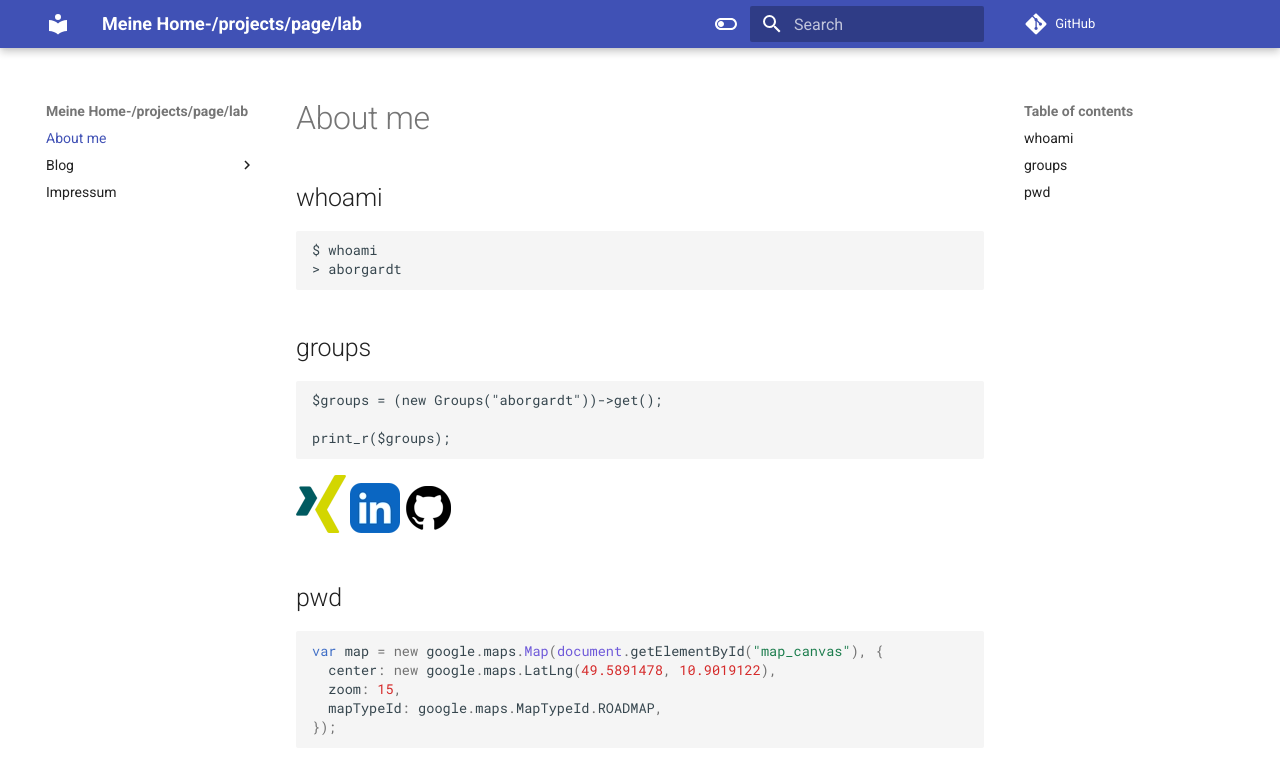
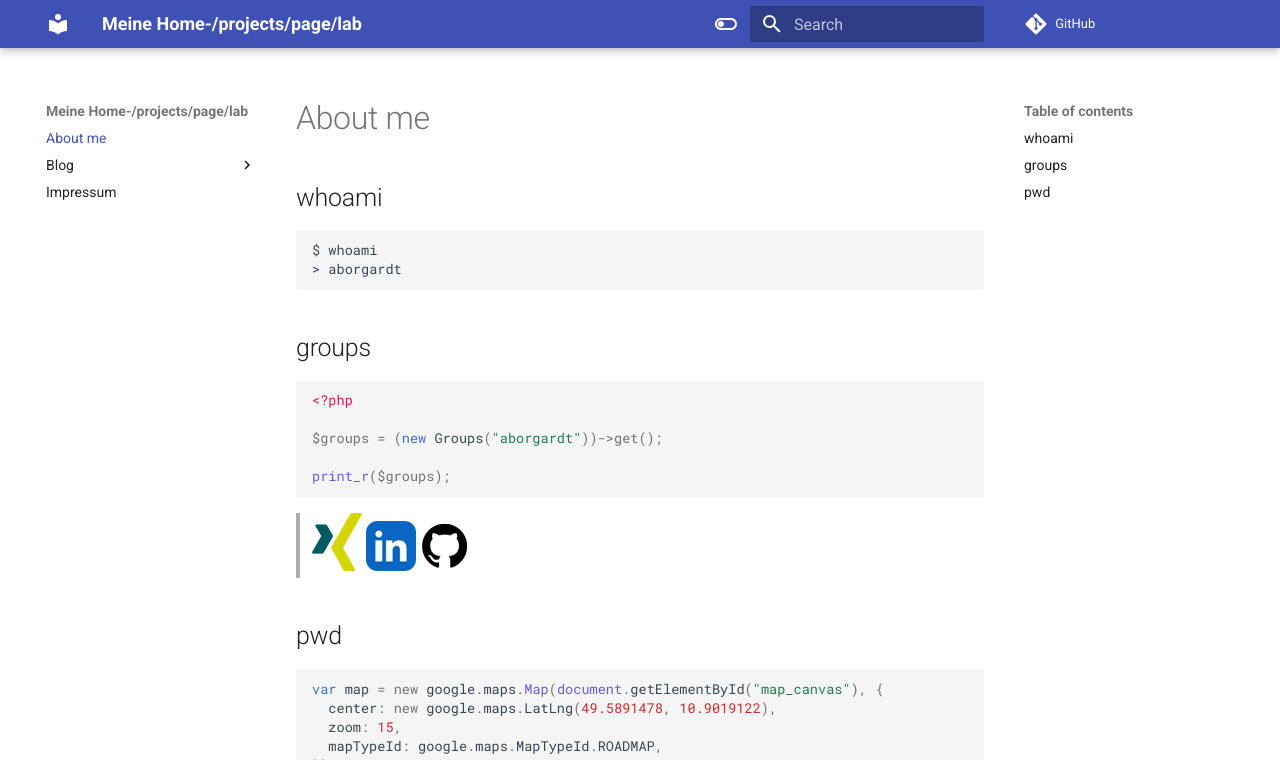
Before and after one commit to b1tray3r/alexander.boragardt.me, an MkDocs documentation site: the page built from docs/index.md, in a window 1280 px wide and 900 px high, cut to the strip 0-760 px from the top of the window. Built offline with MkDocs 1.6.1 and Material for MkDocs 9.7.7, drawn with Linux system fonts in a browser that asks for light colours; comment, search, counter and statistics services are not loaded.

Commit message:
index.md: add fancy icons for the social links

````diff
--- a/docs/index.md
+++ b/docs/index.md
@@ -9,14 +9,14 @@ $ whoami
 ## groups
 
 ```php
+<?php
+
 $groups = (new Groups("aborgardt"))->get();
 
 print_r($groups);
 ```
 
-[![xing](files/xing.webp)](https://www.xing.com/profile/Alexander_Borgardt2)
-[![linkedin](files/linkedin.webp)](https://www.linkedin.com/in/alexander-borgardt-b053462b3/)
-[![github](files/github.webp)](https://github.com/b1tray3r)
+> [![xing](files/xing.webp)](https://www.xing.com/profile/Alexander_Borgardt2) [![linkedin](files/linkedin.webp)](https://www.linkedin.com/in/alexander-borgardt-b053462b3/) [![github](files/github.webp)](https://github.com/b1tray3r)
 
 ## pwd
 
````
